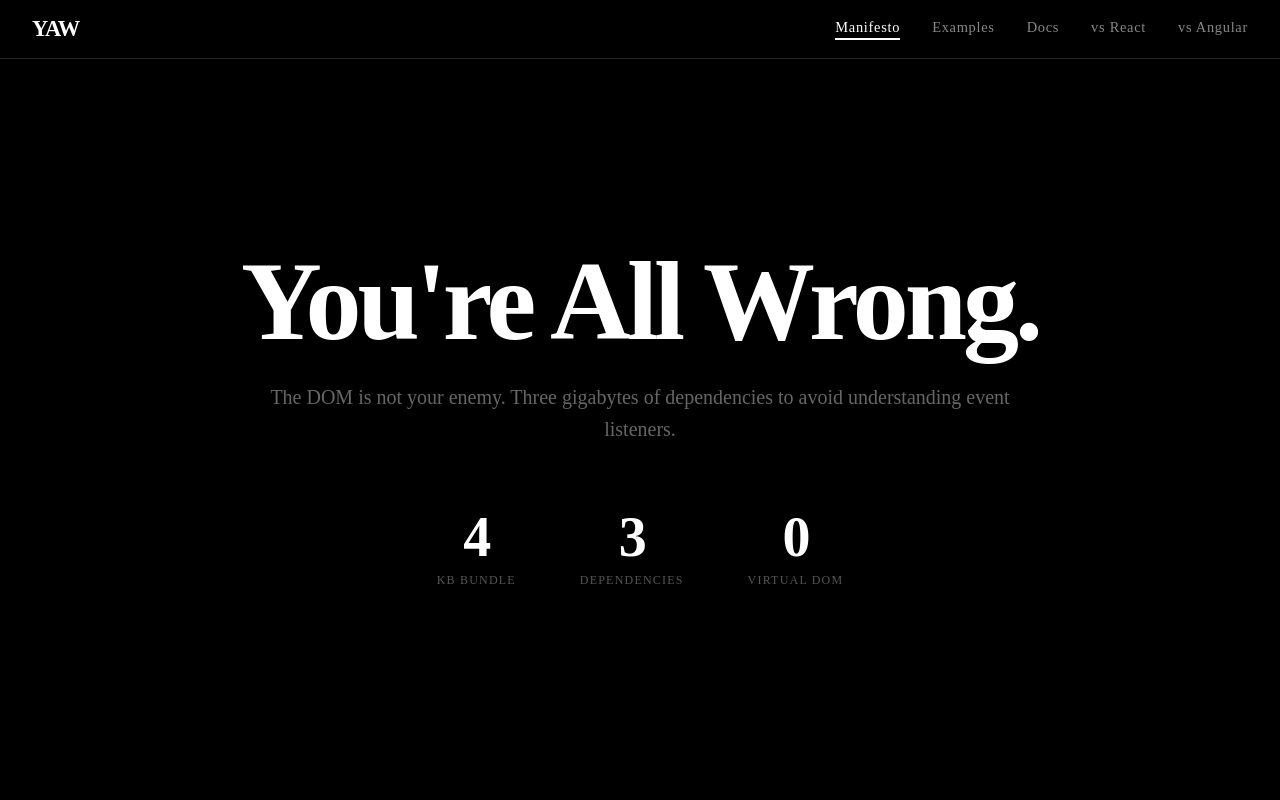
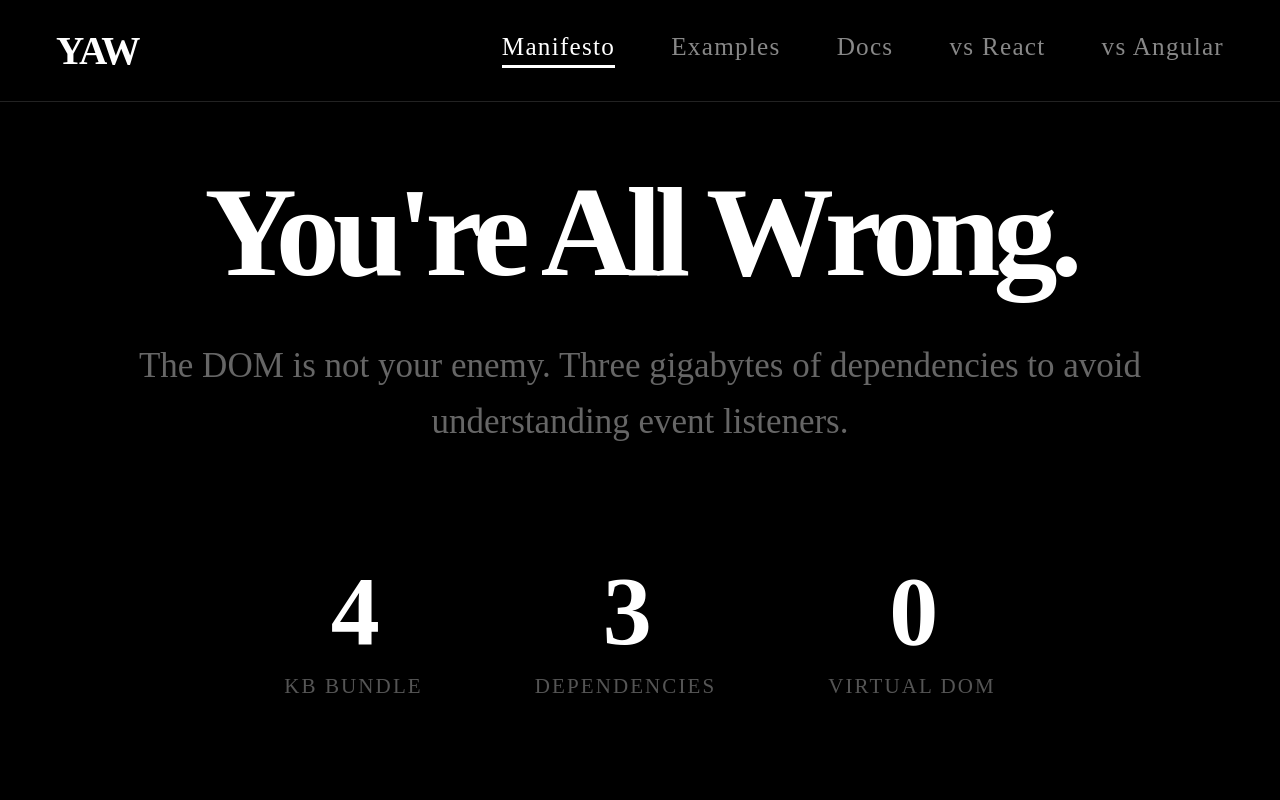
Before and after one commit to yaw-rx/yaw, a website built with Vite: page packages/yaw-example/index.html in a window 1280 px wide. Shown: the top 800 px of the page. Built offline with nearby package versions, Linux system fonts and the light colour scheme.

Commit message:
FIX: more reactive and breaking mouchache and rx-raw with dirty hack need to revert

```diff
--- a/packages/yaw-common/src/index.ts
+++ b/packages/yaw-common/src/index.ts
@@ -156,16 +156,20 @@ const transformTextNode = (node: Text, depth: number): void => {
 
     const doc = node.ownerDocument!;
     const frag = doc.createDocumentFragment();
-    const re = /\{\{([^}]+)\}\}/g;
+    const re = /(\\?)\{\{([^}]+)\}\}/g;
     let last = 0;
     let m: RegExpExecArray | null;
     let found = false;
     while ((m = re.exec(text)) !== null) {
         found = true;
         if (m.index > last) frag.appendChild(doc.createTextNode(text.slice(last, m.index)));
-        const rxText = doc.createElement('rx-text');
-        rxText.setAttribute('bind', injectCarets(m[1]!, depth));
-        frag.appendChild(rxText);
+        if (m[1] === '\\') {
+            frag.appendChild(doc.createTextNode(`{{${m[2]!}}}`));
+        } else {
+            const rxText = doc.createElement('rx-text');
+            rxText.setAttribute('bind', injectCarets(m[2]!, depth));
+            frag.appendChild(rxText);
+        }
         last = m.index + m[0].length;
     }
     if (!found) return;
--- a/packages/yaw-example/index.html
+++ b/packages/yaw-example/index.html
@@ -5,7 +5,7 @@
     <meta name="viewport" content="width=device-width, initial-scale=1.0" />
     <title>YAW — You're All Wrong</title>
     <meta name="color-scheme" content="dark" />
-    <style>*, *::before, *::after { box-sizing: border-box; } html, body { margin: 0; background: #000; color: #ccc; }</style>
+    <style>*, *::before, *::after { box-sizing: border-box; } html { zoom: 1.75; } html, body { margin: 0; background: #000; color: #ccc; }</style>
 </head>
 <body>
     <script type="module" src="/src/main.ts"></script>
--- a/packages/yaw-example/src/pages/docs/components/sidebar.ts
+++ b/packages/yaw-example/src/pages/docs/components/sidebar.ts
@@ -86,7 +86,7 @@ const groupOf = (id: string): string => {
                 flex: 0 0 220px;
                 position: sticky; top: 4rem;
                 align-self: flex-start;
-                height: calc(100vh - 4rem);
+                height: calc((100vh / 1.75) - 4rem);
                 padding: 1.25rem 1.5rem;
                 border-right: 1px solid #151515; }
 
--- a/packages/yaw-example/src/pages/docs/page.ts
+++ b/packages/yaw-example/src/pages/docs/page.ts
@@ -26,7 +26,7 @@ import { TocService } from './toc.js';
         </main>
     `,
     styles: `
-        :host { display: flex; background: #000; min-height: 100vh;
+        :host { display: flex; background: #000; min-height: calc(100vh / 1.75);
                 color: #ccc; box-sizing: border-box; }
         .content { flex: 1 1 0; min-width: 0; box-sizing: border-box;
                    padding: 6rem 2rem 4rem 2rem; }
--- a/packages/yaw-example/src/pages/examples/components/slider-example.ts
+++ b/packages/yaw-example/src/pages/examples/components/slider-example.ts
@@ -31,7 +31,7 @@ const USAGE = `<yaw-slider for="value" min="0" max="100"></yaw-slider>
             <h2>In use</h2>
             <p class="note">Declare an <code class="inline">@observable</code> on the parent,
                point the slider at it with <code class="inline">for</code>, and read the
-               value back through the usual <code class="inline">{{ }}</code> binding —
+               value back through the usual <code class="inline">\\{{ }}</code> binding —
                pointer gestures push into the parent's subject, so everything reading it
                updates for free.</p>
             <div class="split">
--- a/packages/yaw-example/src/pages/examples/examples-page.ts
+++ b/packages/yaw-example/src/pages/examples/examples-page.ts
@@ -22,7 +22,7 @@ import { ScrollReveal } from '../../shared/directives/scroll-reveal.js';
         </div>
     `,
     styles: `
-        :host { display: block; background: #000; min-height: 100vh;
+        :host { display: block; background: #000; min-height: calc(100vh / 1.75);
                 padding: 6rem 1.25rem 4rem; color: #ccc; box-sizing: border-box; }
         .page { max-width: 1200px; margin: 0 auto; }
         .intro { margin-bottom: 2.5rem; }
--- a/packages/yaw-example/src/pages/manifesto/components/hero-section.ts
+++ b/packages/yaw-example/src/pages/manifesto/components/hero-section.ts
@@ -15,10 +15,10 @@ import { Component, RxElement } from 'yaw';
         </div>
     `,
     styles: `
-        :host { display: block; min-height: 100vh; display: flex; align-items: center;
+        :host { display: block; min-height: calc(100vh / 1.75); display: flex; align-items: center;
                 justify-content: center; background: #000; padding: 6rem 2rem 4rem; }
         .hero { max-width: 800px; text-align: center; }
-        .title { font-size: clamp(3rem, 10vw, 7rem); font-weight: 900; color: #fff;
+        .title { font-size: clamp(3rem, calc(10vw / 1.75), 7rem); font-weight: 900; color: #fff;
                  letter-spacing: -4px; line-height: 1; margin: 0 0 1.5rem; }
         .sub { font-size: 1.25rem; color: #666; line-height: 1.6; margin: 0 0 4rem; }
         .stats { display: flex; gap: 4rem; justify-content: center; }
--- a/packages/yaw-example/src/pages/manifesto/manifesto-page.ts
+++ b/packages/yaw-example/src/pages/manifesto/manifesto-page.ts
@@ -56,7 +56,7 @@ const YAW_SNIPPET = `
         <page-footer></page-footer>
     `,
     styles: `
-        :host { display: block; background: #000; min-height: 100vh; }
+        :host { display: block; background: #000; min-height: calc(100vh / 1.75); }
         .sections { padding: 2rem 0; }
     `
 })
--- a/packages/yaw-example/src/shared/lib/code-highlight.ts
+++ b/packages/yaw-example/src/shared/lib/code-highlight.ts
@@ -12,7 +12,7 @@ export const escapeHtml = (s: string): string =>
     s.replace(/&/g, '&amp;').replace(/</g, '&lt;').replace(/>/g, '&gt;');
 
 export const escape = (strings: TemplateStringsArray, ...values: readonly unknown[]): string =>
-    escapeHtml(String.raw({ raw: strings }, ...values));
+    escapeHtml(String.raw({ raw: strings }, ...values)).replace(/\{\{/g, '\\{{');
 
 export const dedent = (s: string): string => {
     const body = s.replace(/^\n+/, '').replace(/\s+$/, '');
```
